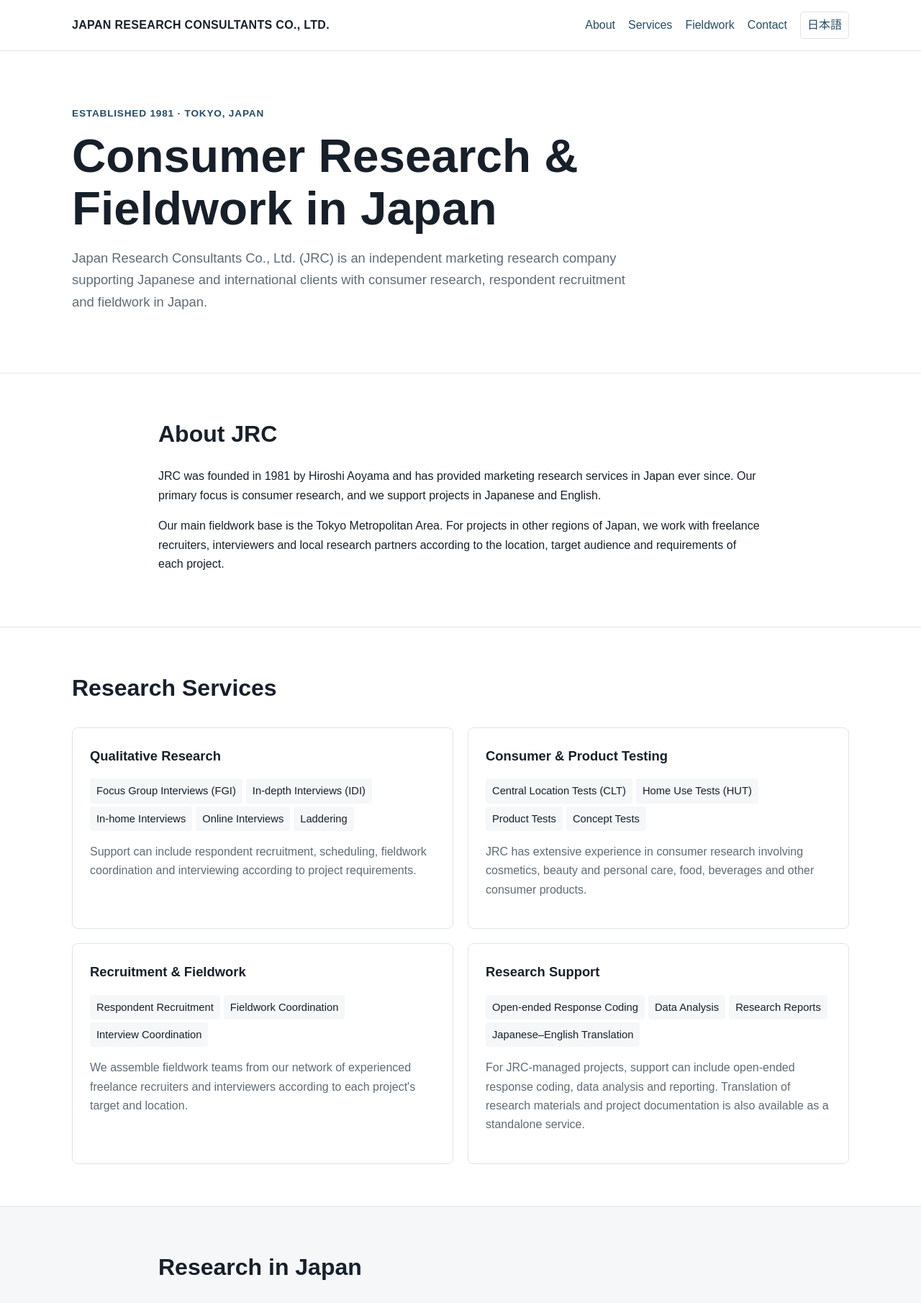
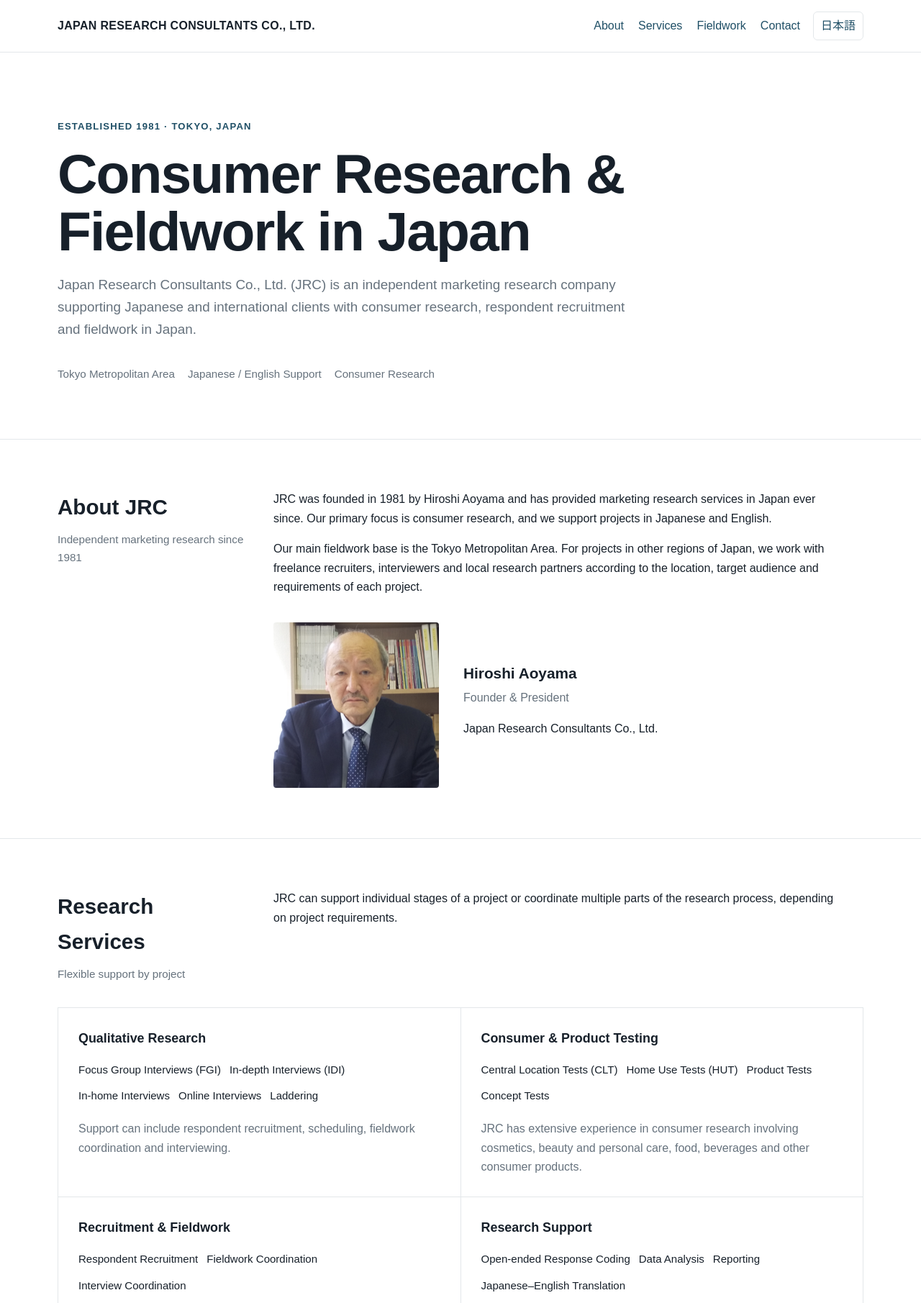
Before and after one commit to JRC1208/jrccl-website, a plain HTML site: page index.html in a window 1280 px wide. Shown: the top 1811 px of the page at 72% size. Drawn offline with Linux system fonts and the light colour scheme.

Commit message:
Add files via upload

```diff
--- a/index.html
+++ b/index.html
@@ -1,85 +1,41 @@
-<!doctype html>
-<html lang="en"><head><meta charset="utf-8"><meta name="viewport" content="width=device-width,initial-scale=1">
+<!doctype html><html lang="en"><head><meta charset="utf-8"><meta name="viewport" content="width=device-width,initial-scale=1">
 <title>Japan Research Consultants Co., Ltd. | Consumer Research & Fieldwork in Japan</title>
-<meta name="description" content="Consumer research, respondent recruitment and fieldwork support in Japan since 1981.">
-
-<style>
-:root { --ink:#17202a; --muted:#5f6b76; --line:#dfe4e8; --accent:#244c66; --soft:#f5f7f8; }
-* { box-sizing:border-box; }
-html { scroll-behavior:smooth; }
-body { margin:0; font-family:Arial, "Noto Sans JP", "Yu Gothic", sans-serif; color:var(--ink); line-height:1.65; background:white; }
-.wrap { width:min(1080px, calc(100% - 40px)); margin:auto; }
-header { border-bottom:1px solid var(--line); background:#fff; }
-nav { min-height:70px; display:flex; align-items:center; justify-content:space-between; gap:20px; }
-.brand { font-weight:700; letter-spacing:.02em; }
-.navright { display:flex; gap:18px; align-items:center; flex-wrap:wrap; justify-content:flex-end; }
-.links { display:flex; gap:18px; flex-wrap:wrap; }
-.lang { border:1px solid var(--line); border-radius:5px; padding:5px 9px; }
-a { color:var(--accent); text-decoration:none; }
-.hero { padding:76px 0 64px; }
-.eyebrow { color:var(--accent); font-weight:700; letter-spacing:.06em; font-size:.85rem; }
-h1 { font-size:clamp(2.15rem, 6vw, 4.1rem); line-height:1.1; max-width:850px; margin:12px 0 18px; }
-h2 { font-size:2rem; margin:0 0 20px; }
-h3 { margin:0 0 8px; font-size:1.15rem; }
-.lead { font-size:1.15rem; max-width:800px; color:var(--muted); }
-section { padding:58px 0; border-top:1px solid var(--line); }
-.intro { max-width:840px; }
-.grid { display:grid; grid-template-columns:repeat(2,minmax(0,1fr)); gap:20px; margin-top:28px; }
-.card { border:1px solid var(--line); padding:24px; border-radius:8px; }
-.card p { color:var(--muted); }
-.tags { margin-top:12px; }
-.tag { display:inline-block; background:var(--soft); padding:5px 9px; margin:4px 5px 0 0; border-radius:4px; font-size:.92rem; }
-.highlight { background:var(--soft); }
-.company { display:grid; grid-template-columns:1fr 1fr; gap:34px; }
-.facts { margin:0; padding:0; list-style:none; }
-.facts li { padding:9px 0; border-bottom:1px solid var(--line); }
-footer { padding:32px 0; color:var(--muted); font-size:.9rem; }
-@media(max-width:720px){
-  .links{display:none}
-  .hero{padding:52px 0 44px}
-  section{padding:44px 0}
-  .grid,.company{grid-template-columns:1fr}
-  nav{align-items:flex-start;padding:16px 0}
-}
-</style>
-</head><body>
-<header><div class="wrap"><nav>
-<div class="brand">JAPAN RESEARCH CONSULTANTS CO., LTD.</div>
-<div class="navright"><div class="links"><a href="#about">About</a><a href="#services">Services</a><a href="#fieldwork">Fieldwork</a><a href="#contact">Contact</a></div>
-<a class="lang" href="ja.html">日本語</a></div>
-</nav></div></header>
-<main>
-<div class="wrap hero"><div class="eyebrow">ESTABLISHED 1981 · TOKYO, JAPAN</div><h1>Consumer Research &amp; Fieldwork in Japan</h1>
-<p class="lead">Japan Research Consultants Co., Ltd. (JRC) is an independent marketing research company supporting Japanese and international clients with consumer research, respondent recruitment and fieldwork in Japan.</p></div>
-
-<section id="about"><div class="wrap intro"><h2>About JRC</h2>
-<p>JRC was founded in 1981 by Hiroshi Aoyama and has provided marketing research services in Japan ever since. Our primary focus is consumer research, and we support projects in Japanese and English.</p>
-<p>Our main fieldwork base is the Tokyo Metropolitan Area. For projects in other regions of Japan, we work with freelance recruiters, interviewers and local research partners according to the location, target audience and requirements of each project.</p>
-</div></section>
-
-<section id="services"><div class="wrap"><h2>Research Services</h2><div class="grid">
-<div class="card"><h3>Qualitative Research</h3><div class="tags"><span class="tag">Focus Group Interviews (FGI)</span><span class="tag">In-depth Interviews (IDI)</span><span class="tag">In-home Interviews</span><span class="tag">Online Interviews</span><span class="tag">Laddering</span></div>
-<p>Support can include respondent recruitment, scheduling, fieldwork coordination and interviewing according to project requirements.</p></div>
-
-<div class="card"><h3>Consumer &amp; Product Testing</h3><div class="tags"><span class="tag">Central Location Tests (CLT)</span><span class="tag">Home Use Tests (HUT)</span><span class="tag">Product Tests</span><span class="tag">Concept Tests</span></div>
-<p>JRC has extensive experience in consumer research involving cosmetics, beauty and personal care, food, beverages and other consumer products.</p></div>
-
-<div class="card"><h3>Recruitment &amp; Fieldwork</h3><div class="tags"><span class="tag">Respondent Recruitment</span><span class="tag">Fieldwork Coordination</span><span class="tag">Interview Coordination</span></div>
-<p>We assemble fieldwork teams from our network of experienced freelance recruiters and interviewers according to each project's target and location.</p></div>
-
-<div class="card"><h3>Research Support</h3><div class="tags"><span class="tag">Open-ended Response Coding</span><span class="tag">Data Analysis</span><span class="tag">Research Reports</span><span class="tag">Japanese–English Translation</span></div>
-<p>For JRC-managed projects, support can include open-ended response coding, data analysis and reporting. Translation of research materials and project documentation is also available as a standalone service.</p></div>
+<meta name="description" content="Japan Research Consultants Co., Ltd. provides consumer research, respondent recruitment and fieldwork support in Japan. Established in 1981."><style>
+:root{--ink:#17202a;--muted:#66727d;--line:#e3e7ea;--accent:#1f4f66;--soft:#f7f9fa;--max:1120px}
+*{box-sizing:border-box}html{scroll-behavior:smooth}body{margin:0;font-family:Arial,"Noto Sans JP","Yu Gothic",sans-serif;color:var(--ink);background:#fff;line-height:1.65}
+a{color:var(--accent);text-decoration:none}.wrap{width:min(var(--max),calc(100% - 40px));margin:auto}
+header{position:sticky;top:0;z-index:10;background:rgba(255,255,255,.96);border-bottom:1px solid var(--line)}
+nav{min-height:72px;display:flex;align-items:center;justify-content:space-between;gap:24px}.brand{font-weight:700;letter-spacing:.02em}
+.nav-right{display:flex;align-items:center;gap:18px}.nav-links{display:flex;gap:20px;flex-wrap:wrap}.lang{border:1px solid var(--line);padding:6px 10px;border-radius:6px}
+.hero{padding:92px 0 78px}.kicker{font-size:.82rem;font-weight:700;letter-spacing:.09em;text-transform:uppercase;color:var(--accent)}
+h1{max-width:860px;margin:14px 0 18px;font-size:clamp(2.5rem,6vw,4.8rem);line-height:1.05;letter-spacing:-.025em}
+.lead{max-width:810px;font-size:1.18rem;color:var(--muted);margin:0}.hero-meta{margin-top:34px;display:flex;gap:18px;flex-wrap:wrap;color:var(--muted);font-size:.95rem}
+section{padding:70px 0;border-top:1px solid var(--line)}.section-head{display:grid;grid-template-columns:260px 1fr;gap:40px;align-items:start}
+.section-title h2{margin:0;font-size:1.85rem}.section-title p{margin:7px 0 0;color:var(--muted);font-size:.95rem}.copy{max-width:780px}.copy p:first-child{margin-top:0}
+.president{margin-top:36px;display:grid;grid-template-columns:230px 1fr;gap:34px;align-items:center;max-width:820px}
+.president img{width:230px;aspect-ratio:1/1;object-fit:cover;border-radius:4px}.president h3{margin:0 0 4px;font-size:1.3rem}.president .role{color:var(--muted);margin:0 0 12px}
+.services{margin-top:34px;display:grid;grid-template-columns:repeat(2,minmax(0,1fr));border-top:1px solid var(--line);border-left:1px solid var(--line)}
+.service{padding:28px;border-right:1px solid var(--line);border-bottom:1px solid var(--line)}.service h3{margin:0 0 8px;font-size:1.12rem}.service p{margin:12px 0 0;color:var(--muted)}
+.tags{margin-top:12px}.tag{display:inline-block;padding:4px 0;margin:0 12px 4px 0;font-size:.94rem}
+.band{background:var(--soft)}
+.fieldwork-layout{display:grid;grid-template-columns:260px 1fr;gap:40px;align-items:start}.fieldwork-content{display:grid;grid-template-columns:minmax(0,1fr) 390px;gap:42px;align-items:center}
+.map-card{border:1px solid var(--line);background:#fff;padding:12px}.map-card img{display:block;width:100%;height:auto}.map-note{font-size:.85rem;color:var(--muted);margin:10px 0 0}
+.experience{margin-top:30px;display:grid;grid-template-columns:repeat(4,1fr);border-top:1px solid var(--line);border-left:1px solid var(--line)}.exp{padding:22px;border-right:1px solid var(--line);border-bottom:1px solid var(--line)}
+.company-grid{display:grid;grid-template-columns:1fr 1.3fr;gap:50px}.facts{list-style:none;padding:0;margin:0}.facts li{display:grid;grid-template-columns:120px 1fr;gap:16px;padding:10px 0;border-bottom:1px solid var(--line)}.facts strong{font-size:.9rem}
+footer{padding:30px 0;border-top:1px solid var(--line);color:var(--muted);font-size:.9rem}
+@media(max-width:850px){.nav-links{display:none}.section-head,.fieldwork-layout,.company-grid{grid-template-columns:1fr}.fieldwork-content{grid-template-columns:1fr}.map-card{max-width:520px}.services{grid-template-columns:1fr}.experience{grid-template-columns:1fr 1fr}.president{grid-template-columns:180px 1fr}.president img{width:180px}}
+@media(max-width:520px){.wrap{width:min(100% - 28px,var(--max))}.hero{padding:64px 0 56px}section{padding:54px 0}.experience,.president{grid-template-columns:1fr}.president img{width:190px}.facts li{grid-template-columns:1fr}}
+</style></head><body>
+<header><div class="wrap"><nav><div class="brand">JAPAN RESEARCH CONSULTANTS CO., LTD.</div><div class="nav-right"><div class="nav-links"><a href="#about">About</a><a href="#services">Services</a><a href="#fieldwork">Fieldwork</a><a href="#contact">Contact</a></div><a class="lang" href="ja.html">日本語</a></div></nav></div></header>
+<main><div class="wrap hero"><div class="kicker">Established 1981 · Tokyo, Japan</div><h1>Consumer Research &amp; Fieldwork in Japan</h1><p class="lead">Japan Research Consultants Co., Ltd. (JRC) is an independent marketing research company supporting Japanese and international clients with consumer research, respondent recruitment and fieldwork in Japan.</p><div class="hero-meta"><span>Tokyo Metropolitan Area</span><span>Japanese / English Support</span><span>Consumer Research</span></div></div>
+<section id="about"><div class="wrap"><div class="section-head"><div class="section-title"><h2>About JRC</h2><p>Independent marketing research since 1981</p></div><div class="copy"><p>JRC was founded in 1981 by Hiroshi Aoyama and has provided marketing research services in Japan ever since. Our primary focus is consumer research, and we support projects in Japanese and English.</p><p>Our main fieldwork base is the Tokyo Metropolitan Area. For projects in other regions of Japan, we work with freelance recruiters, interviewers and local research partners according to the location, target audience and requirements of each project.</p>
+<div class="president"><img src="hiroshi-aoyama.png" alt="Hiroshi Aoyama, President of Japan Research Consultants"><div><h3>Hiroshi Aoyama</h3><p class="role">Founder &amp; President</p><p>Japan Research Consultants Co., Ltd.</p></div></div></div></div></div></section>
+<section id="services"><div class="wrap"><div class="section-head"><div class="section-title"><h2>Research Services</h2><p>Flexible support by project</p></div><div class="copy"><p>JRC can support individual stages of a project or coordinate multiple parts of the research process, depending on project requirements.</p></div></div><div class="services">
+<div class="service"><h3>Qualitative Research</h3><div class="tags"><span class="tag">Focus Group Interviews (FGI)</span><span class="tag">In-depth Interviews (IDI)</span><span class="tag">In-home Interviews</span><span class="tag">Online Interviews</span><span class="tag">Laddering</span></div><p>Support can include respondent recruitment, scheduling, fieldwork coordination and interviewing.</p></div>
+<div class="service"><h3>Consumer &amp; Product Testing</h3><div class="tags"><span class="tag">Central Location Tests (CLT)</span><span class="tag">Home Use Tests (HUT)</span><span class="tag">Product Tests</span><span class="tag">Concept Tests</span></div><p>JRC has extensive experience in consumer research involving cosmetics, beauty and personal care, food, beverages and other consumer products.</p></div>
+<div class="service"><h3>Recruitment &amp; Fieldwork</h3><div class="tags"><span class="tag">Respondent Recruitment</span><span class="tag">Fieldwork Coordination</span><span class="tag">Interview Coordination</span></div><p>We assemble fieldwork teams from our network of experienced freelance recruiters and interviewers according to each project's target and location.</p></div>
+<div class="service"><h3>Research Support</h3><div class="tags"><span class="tag">Open-ended Response Coding</span><span class="tag">Data Analysis</span><span class="tag">Reporting</span><span class="tag">Japanese–English Translation</span></div><p>For projects conducted by JRC, support can include open-ended response coding, data analysis and reporting. Translation of research materials and project documentation is also available as a standalone service.</p></div>
 </div></div></section>
-
-<section id="fieldwork" class="highlight"><div class="wrap intro"><h2>Research in Japan</h2>
-<p>JRC supports overseas research companies and clients conducting consumer research in Japan. We can assist with local respondent recruitment, fieldwork preparation and coordination, interviews and product testing, with project communication and support available in English.</p>
-<p>Our primary fieldwork area is the Tokyo Metropolitan Area, with projects in other regions arranged through our network when required.</p></div></section>
-
-<section><div class="wrap intro"><h2>Areas of Experience</h2><div class="tags"><span class="tag">Cosmetics &amp; Beauty</span><span class="tag">Personal Care &amp; Toiletries</span><span class="tag">Food &amp; Beverages</span><span class="tag">Consumer Products</span></div>
-<p>Our work has included research with both consumers and beauty professionals.</p></div></section>
-
-<section id="contact"><div class="wrap company"><div><h2>Company &amp; Contact</h2><p>Japan Research Consultants Co., Ltd.<br>株式会社ジャパンリサーチコンサルタント</p></div>
-<ul class="facts"><li><strong>President:</strong> Hiroshi Aoyama</li><li><strong>Established:</strong> 1981</li><li><strong>Address:</strong> Sea Maison Oji-Kamiya 502, 5-5-3 Oji, Kita-ku, Tokyo 114-0002, Japan</li><li><strong>Tel:</strong> +81-3-6381-9505</li><li><strong>Fax:</strong> +81-3-6381-9506</li><li><strong>Email:</strong> <a href="mailto:hiroaoyama@jrccl.com">hiroaoyama@jrccl.com</a><br><a href="mailto:irina@jrccl.com">irina@jrccl.com</a></li></ul>
-</div></section>
-</main><footer><div class="wrap">© Japan Research Consultants Co., Ltd.</div></footer>
-</body></html>
+<section id="fieldwork" class="band"><div class="wrap fieldwork-layout"><div class="section-title"><h2>Research in Japan</h2><p>Local coordination for overseas projects</p></div><div class="fieldwork-content"><div class="copy"><p>JRC supports overseas research companies and clients conducting consumer research in Japan. We can assist with local respondent recruitment, fieldwork preparation and coordination, interviews and product testing, with project communication and support available in English.</p><p>Our primary fieldwork area is the Tokyo Metropolitan Area, with projects in other regions arranged through our network when required.</p></div><div><div class="map-card"><img src="fieldwork-map.png" alt="JRC fieldwork coverage in Japan"></div><p class="map-note">Fieldwork coverage is arranged according to project requirements and local availability.</p></div></div></div></section>
+<section><div class="wrap"><div class="section-head"><div class="section-title"><h2>Areas of Experience</h2><p>Selected consumer sectors</p></div><div class="copy"><p>Our work has included research with both consumers and beauty professionals.</p></div></div><div class="experience"><div class="exp">Cosmetics &amp; Beauty</div><div class="exp">Personal Care &amp; Toiletries</div><div class="exp">Food &amp; Beverages</div><div class="exp">Consumer Products</div></div></div></section>
+<section id="contact"><div class="wrap company-grid"><div><h2>Company &amp; Contact</h2><p>Japan Research Consultants Co., Ltd.<br>株式会社ジャパンリサーチコンサルタント</p></div><ul class="facts"><li><strong>President</strong><span>Hiroshi Aoyama</span></li><li><strong>Established</strong><span>1981</span></li><li><strong>Address</strong><span>Sea Maison Oji-Kamiya 502, 5-5-3 Oji, Kita-ku, Tokyo 114-0002, Japan</span></li><li><strong>Tel</strong><span>+81-3-6381-9505</span></li><li><strong>Fax</strong><span>+81-3-6381-9506</span></li><li><strong>Email</strong><span><a href="mailto:hiroaoyama@jrccl.com">hiroaoyama@jrccl.com</a><br><a href="mailto:irina@jrccl.com">irina@jrccl.com</a></span></li></ul></div></section></main><footer><div class="wrap">© Japan Research Consultants Co., Ltd.</div></footer></body></html>
```
Also changed, not shown: ja.html (+39 -84 lines), fieldwork-map.png (added), hiroshi-aoyama.png (added).
